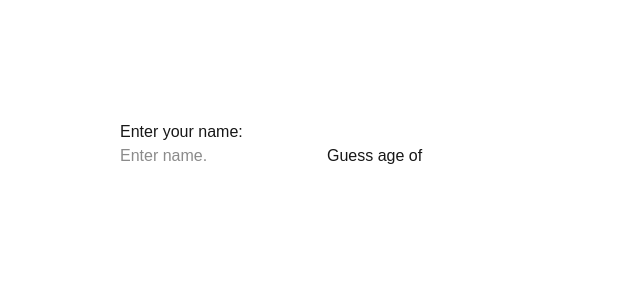
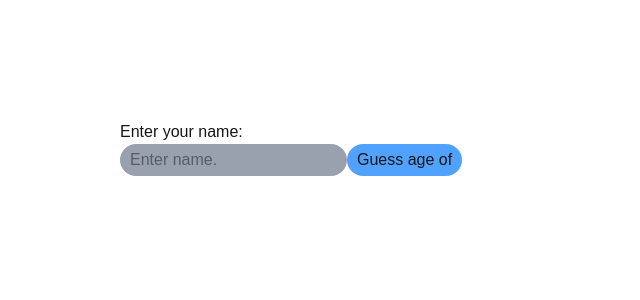
Before and after one commit to bitturana-ab/next-age-api, a Next.js app: page / in a window 1280 px wide. Shown: the top 300 px of the page, without its empty margins (0-640 px from the left). Built offline with nearby package versions, Linux system fonts and the light colour scheme.

Commit message:
added if on button and css

```diff
--- a/src/app/page.tsx
+++ b/src/app/page.tsx
@@ -1,12 +1,17 @@
 "use client"
 
 import { useState ,FormEvent} from "react";
+import { useRouter } from "next/navigation";
+
 export default function Home() {
 
   const [inputName,setInputName] = useState("");
+  const {push} = useRouter();
 
   const submitBtnHandler = (e:FormEvent)=>{
     e.preventDefault();
+    if(inputName)
+    push(`/guess/${inputName}`)
 
   }
 
@@ -18,11 +23,13 @@ export default function Home() {
       <form onSubmit={submitBtnHandler}>
         <input
         type="text"
+        className="bg-gray-400 px-2.5 py-1 rounded-2xl"
         placeholder="Enter name."
         value={inputName}
         onChange={(e)=>setInputName(e.target.value)}
         />
         <button
+        className="bg-blue-400 px-2.5 py-1 rounded-2xl"
         type="submit"
         // onClick={submitBtnHandler}
         >Guess age of {inputName}</button>
```
